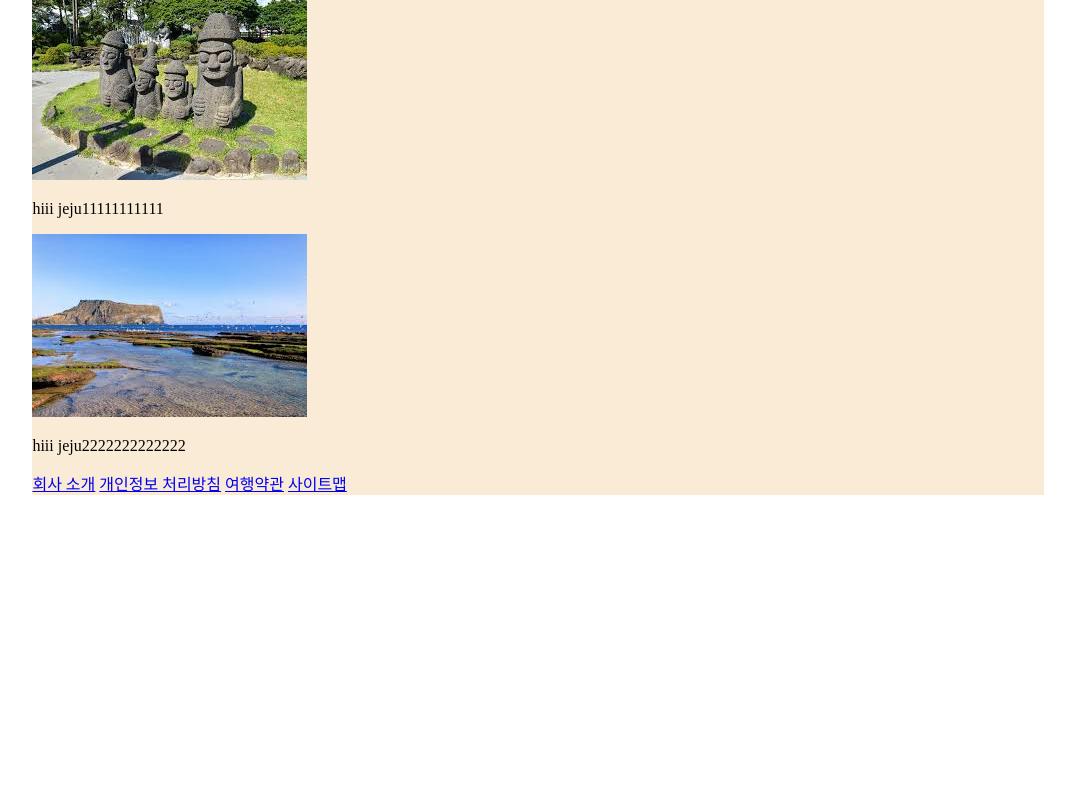
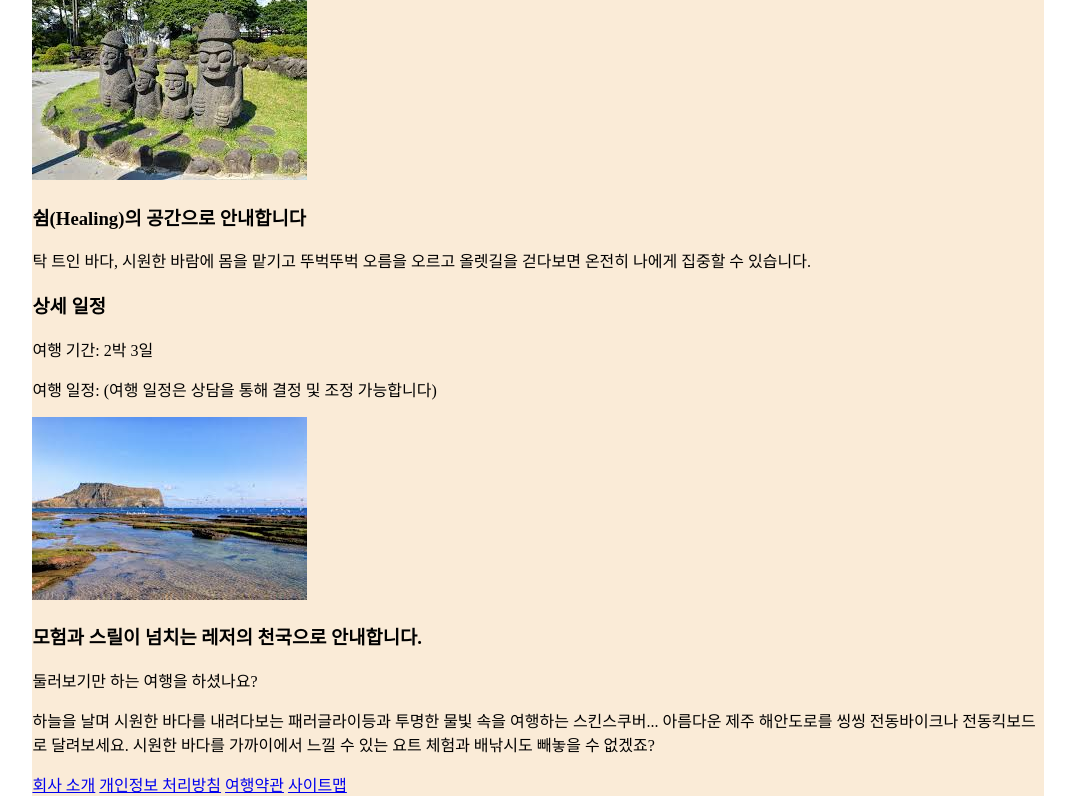
Before and after one commit to uixhyeon/project_01, a plain HTML site: page index.html in a window 1280 px wide. Shown: the part 91-895 px from the top of the page, without its empty margins (102-1177 px from the left). Before the commit the page ends 800 px from the top, so only its background shows below. Drawn offline with Linux system fonts and the light colour scheme.

Commit message:
제주_0.001

```diff
--- a/css/main.css
+++ b/css/main.css
@@ -31,10 +31,20 @@
   align-items: center;
   color: antiquewhite;
   text-decoration: none;
+  position: relative;
 }
+
+/* @@@ |자 표시하고싶은대 안댐 ㅠㅠ */
 .manu > a::after {
   position: absolute;
-  transform: translatex(50%);
+  /* transform: translatex(-50%); */
+  top: 0;
   right: 0;
+  width: 1px;
+  height: 0;
   display: inline-block;
+/* ???????????????? */
 }
+.manu > a:last-child::after {
+/* ?????????????? */
+}
--- a/index.html
+++ b/index.html
@@ -10,7 +10,7 @@
     <div class="wrap">
       <header class="header">
         <h1>LOGO</h1>
-        <nav class="manu">`
+        <nav class="manu">
           <a href="#">단체 여행</a>
           <a href="#">맞춤 여행</a>
           <a href="#">갤러리</a>
@@ -20,11 +20,33 @@
       <div class="main">
         <section class="card1">
           <img src="/images/jeju_stone.jpg" alt="" />
-          <p>hiii jeju11111111111</p>
+          <div class="script1">
+              <h3>쉼(Healing)의 공간으로 안내합니다</h3>
+              <p>
+                탁 트인 바다, 시원한 바람에 몸을 맡기고 뚜벅뚜벅 오름을 오르고
+                올렛길을 걷다보면 온전히 나에게 집중할 수 있습니다.
+              </p>
+              <h3>상세 일정</h3>
+              <p>
+                 여행 기간: 2박 3일 </p>
+                 <p> 여행 일정: (여행 일정은 상담을 통해
+                결정 및 조정 가능합니다)
+              </p>
+          </div>
         </section>
         <section class="card2">
           <img src="/images/jeju_sea.jpg" alt="" />
-          <p>hiii jeju2222222222222</p>
+          <div class="script2">
+              <h3>모험과 스릴이 넘치는 레저의 천국으로 안내합니다.</h3>
+              <p>
+                둘러보기만 하는 여행을 하셨나요?</p>
+                <p>하늘을 날며 시원한 바다를
+                내려다보는 패러글라이등과 투명한 물빛 속을 여행하는 스킨스쿠버...
+                아름다운 제주 해안도로를 씽씽 전동바이크나 전동킥보드로 달려보세요.
+                시원한 바다를 가까이에서 느낄 수 있는 요트 체험과 배낚시도 빼놓을 수
+                없겠죠?
+              </p>
+          </div>
         </section>
       </div>
       <footer class="footer">
```
